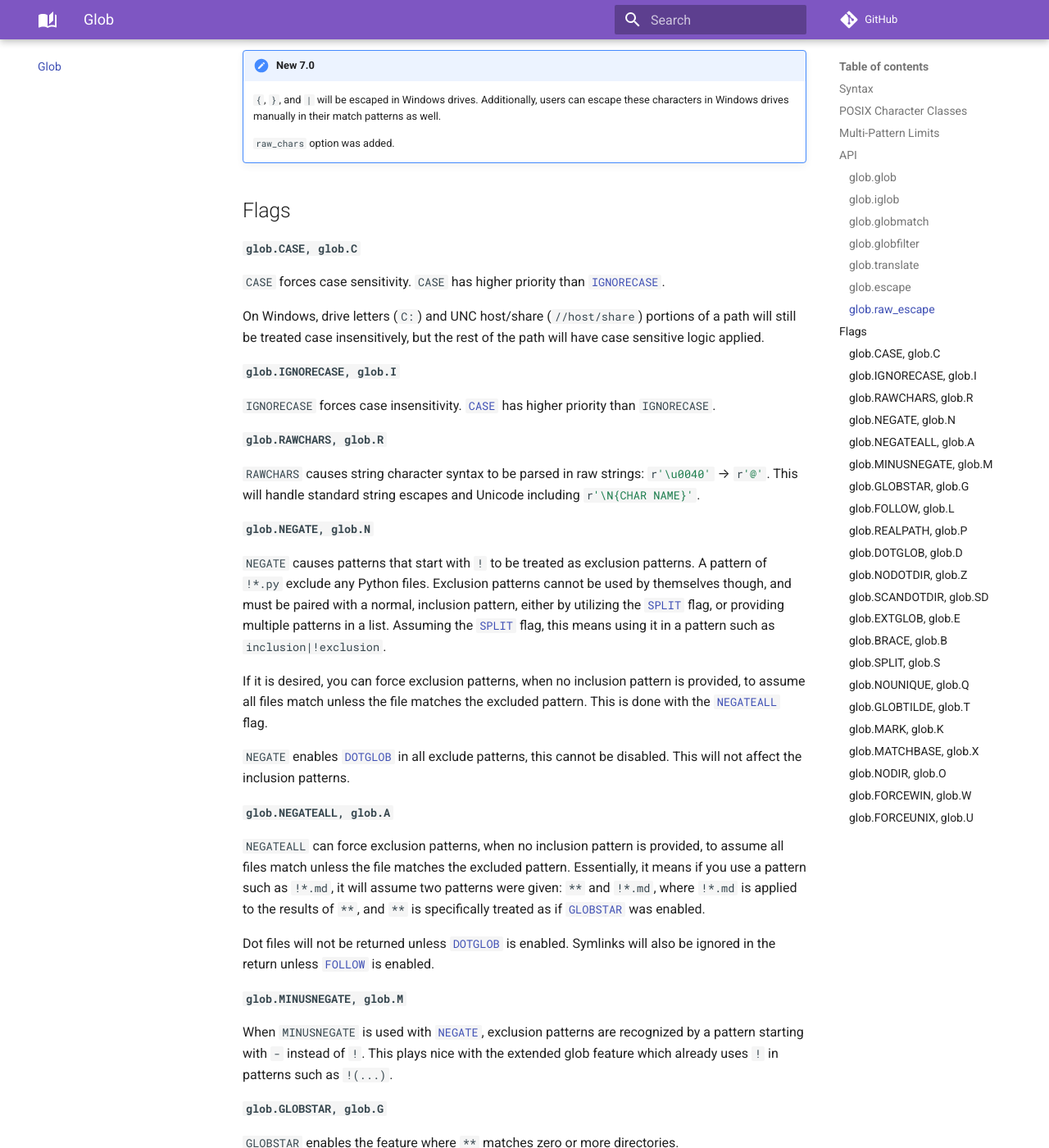
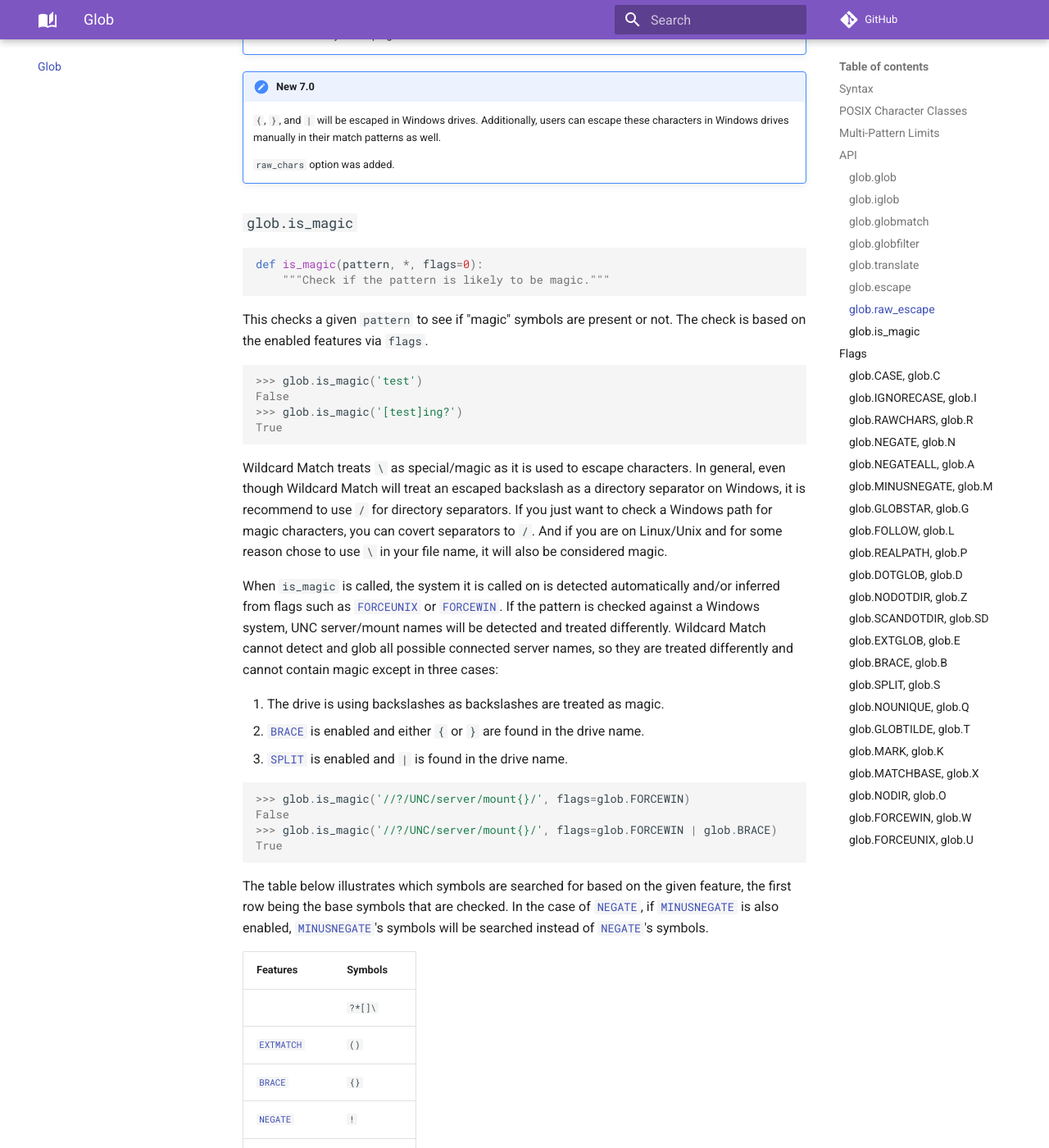
Before and after one commit to facelessuser/wcmatch, an MkDocs documentation site: the page built from docs/src/markdown/glob.md, in a window 1280 px wide and 1400 px high, scrolled down 14596 px. Shown: the whole window at 82% size. Built offline with MkDocs 1.6.1 and Material for MkDocs 9.7.7, drawn with Linux system fonts in a browser that asks for light colours; emoji names are drawn with the system emoji font; comment, search, counter and statistics services are not loaded; some of the changed text lies outside the part shown.

Commit message:
Document is_magic

````diff
--- a/docs/src/markdown/fnmatch.md
+++ b/docs/src/markdown/fnmatch.md
@@ -238,6 +238,35 @@ Outside of the treatment of `\`, `raw_escape` will function just like [`escape`]
 !!! new "New 8.1"
     A `raw_escape` variant for `fnmatch` was made available in 8.1.
 
+### `fnmatch.is_magic` {: #is_magic}
+
+```py3
+def is_magic(pattern, *, flags=0):
+    """Check if the pattern is likely to be magic."""
+```
+
+This checks a given `pattern` to see if it is "magic" or not. The check is based on the enabled features via `flags`.
+
+```pycon3
+>>> fnmatch.is_magic('test')
+False
+>>> fnmatch.is_magic('[test]ing?')
+True
+```
+
+The table below illustrates which symbols are searched for based on the given feature, the first row being the base
+symbols that are checked. In the case of [`NEGATE`](#negate), if [`MINUSNEGATE`](#minusnegate) is also enabled,
+[`MINUSNEGATE`](#minusnegate)'s symbols will be searched instead of [`NEGATE`](#negate)'s symbols.
+
+Features                      | Symbols
+----------------------------- | -------
+                              | `?*[]\`
+[`EXTMATCH`](#extmatch)       | `()`
+[`BRACE`](#brace)             | `{}`
+[`NEGATE`](#negate)           | `!`
+[`MINUSNEGATE`](#minusnegate) | `-`
+[`SPLIT`](#split)             | `|`
+
 ## Flags
 
 #### `fnmatch.CASE, fnmatch.C` {: #case}
--- a/docs/src/markdown/glob.md
+++ b/docs/src/markdown/glob.md
@@ -519,10 +519,10 @@ True
 True
 ```
 
-On a Windows system, meta characters are not processed in drives/mounts except pattern expansion characters such `{`,
-`}`, and `|` when using [`BRACE`](#brace) and/or [`SPLIT`](#split). These pattern expansion happens in an earlier step
-and are handled a bit differently. These characters are the only ones that need to be escaped in Windows drives and will
-be properly escaped by `escape`.
+On a Windows system, meta characters are not processed in drives/UNC mounts except for pattern expansion characters.
+`{`, `}`, and `|`, when using [`BRACE`](#brace) and/or [`SPLIT`](#split), are the only meta characters that can affect
+drives/UNC mounts; therefore, they are the only characters that need to be escaped. `escape`, when it detects or is
+informed that it is processing a Windows path, will properly find and handle these drives/UNC mounts.
 
 ```pycon3
 >>> from wmcatch import glob
@@ -576,7 +576,7 @@ But when in a GUI interface, if a user inputs the same, it's like getting a raw
 ```
 
 `raw_escape` will take a raw string in the above format and resolve character escapes and escape the path as if it was
-a normal string.  Notice to do this, we must treat literal Window's path backslashes as an escaped backslash.
+a normal string.  Notice to do this, we must treat literal Windows' path backslashes as an escaped backslash.
 
 ```pycon3
 >>> glob.escape('folder\\El Ni\u00f1o', unix=False)
@@ -615,6 +615,58 @@ escaping will be used.
     drives manually in their match patterns as well.
 
     `raw_chars` option was added.
+
+### `glob.is_magic` {: #is_magic}
+
+```py3
+def is_magic(pattern, *, flags=0):
+    """Check if the pattern is likely to be magic."""
+```
+
+This checks a given `pattern` to see if "magic" symbols are present or not. The check is based on the enabled features
+via `flags`.
+
+```pycon3
+>>> glob.is_magic('test')
+False
+>>> glob.is_magic('[test]ing?')
+True
+```
+
+Wildcard Match treats `\` as special/magic as it is used to escape characters. In general, even though Wildcard Match
+will treat an escaped backslash as a directory separator on Windows, it is recommend to use `/` for directory
+separators. If you just want to check a Windows path for magic characters, you can covert separators to `/`. And if you
+are on Linux/Unix and for some reason chose to use `\` in your file name, it will also be considered magic.
+
+When `is_magic` is called, the system it is called on is detected automatically and/or inferred from flags such as
+[`FORCEUNIX`](#forceunix) or [`FORCEWIN`](#forcewin). If the pattern is checked against a Windows system, UNC server/mount
+names will be detected and treated differently. Wildcard Match cannot detect and glob all possible connected server
+names, so they are treated differently and cannot contain magic except in three cases:
+
+1. The drive is using backslashes as backslashes are treated as magic.
+2. [`BRACE`](#brace) is enabled and either `{` or `}` are found in the drive name.
+3. [`SPLIT`](#split) is enabled and `|` is found in the drive name.
+
+```pycon3
+>>> glob.is_magic('//?/UNC/server/mount{}/', flags=glob.FORCEWIN)
+False
+>>> glob.is_magic('//?/UNC/server/mount{}/', flags=glob.FORCEWIN | glob.BRACE)
+True
+```
+
+The table below illustrates which symbols are searched for based on the given feature, the first row being the base
+symbols that are checked. In the case of [`NEGATE`](#negate), if [`MINUSNEGATE`](#minusnegate) is also enabled,
+[`MINUSNEGATE`](#minusnegate)'s symbols will be searched instead of [`NEGATE`](#negate)'s symbols.
+
+Features                      | Symbols
+----------------------------- | -------
+                              | `?*[]\`
+[`EXTMATCH`](#extmatch)       | `()`
+[`BRACE`](#brace)             | `{}`
+[`NEGATE`](#negate)           | `!`
+[`MINUSNEGATE`](#minusnegate) | `-`
+[`SPLIT`](#split)             | `|`
+[`GLOBTILDE`](#globtilde)     | `~`
 
 ## Flags
 
````
